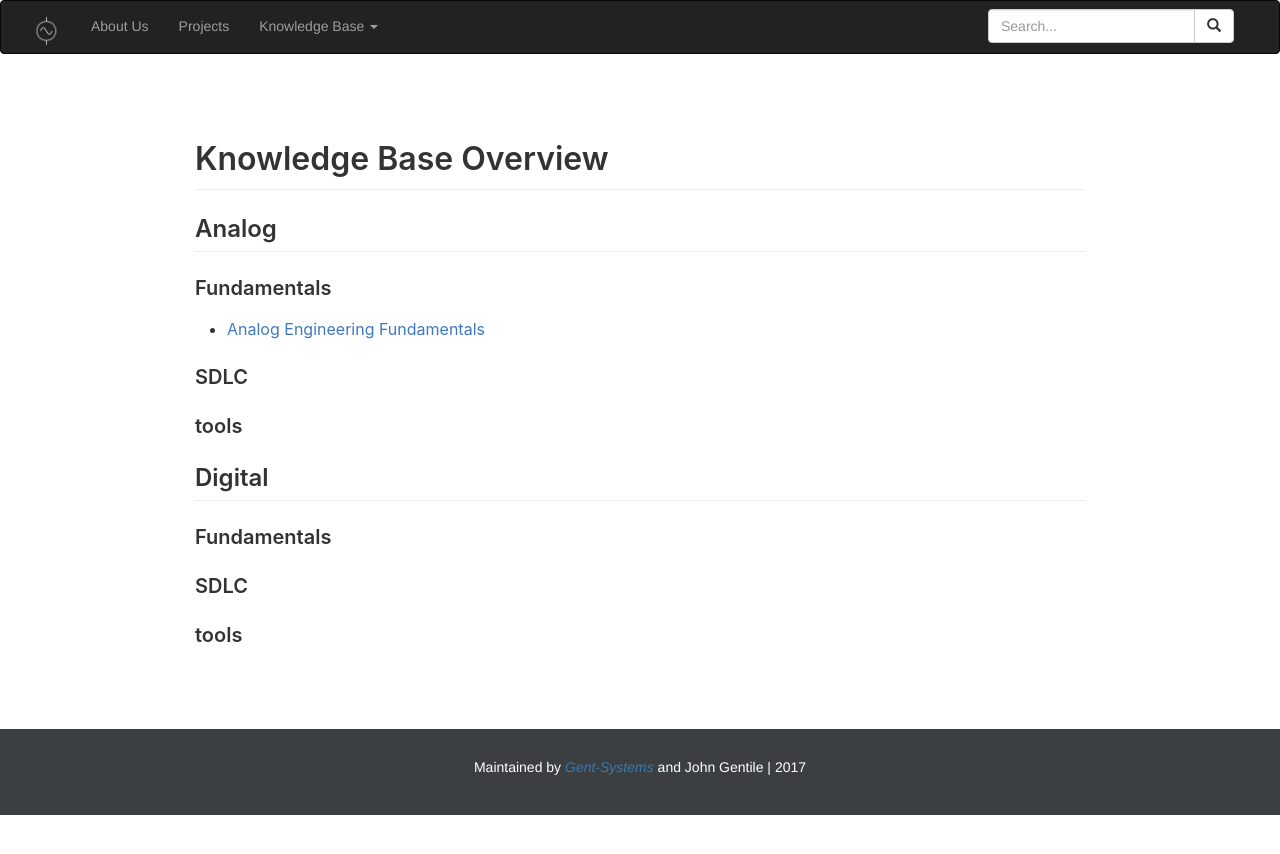
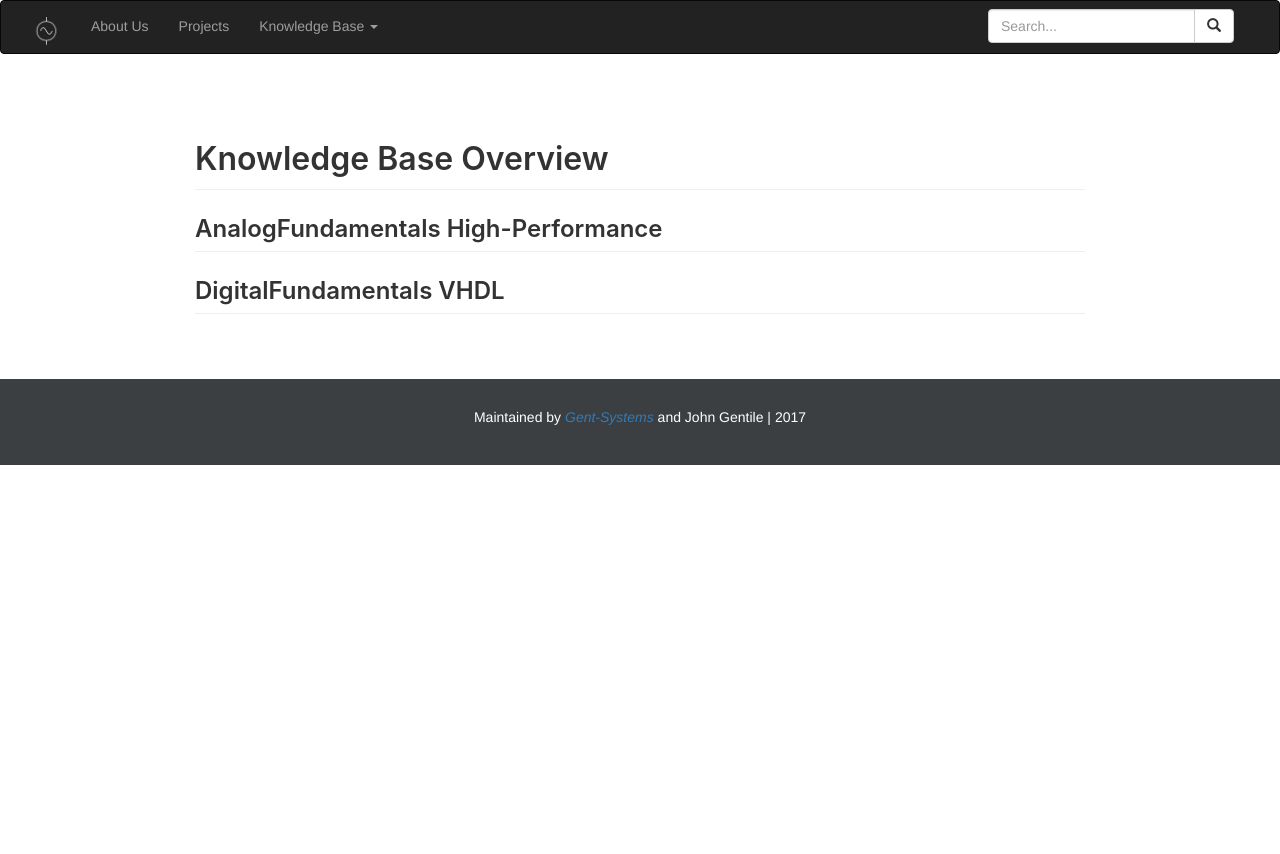
Before and after one commit to Gent-Systems/gent-systems-website, a Jekyll site: the page built from kb/overview.md, in a window 1280 px wide. Shown: the top 854 px of the page. Built offline with Jekyll 4.4.1, drawn with Linux system fonts in a browser that asks for light colours; nearby versions of some CDN libraries.

Commit message:
YAML stuff

```diff
--- a/_config.yml
+++ b/_config.yml
@@ -12,8 +12,13 @@
   - jekyll-seo-tag
 
 # KB Page Categorization
-top-categories: [Analog, Digital]
-sub-categories: [Fundamentals, SDLC, tools]
+kb-categories:
+  Analog:
+    Fundamentals
+    High-Performance
+  Digital:
+    Fundamentals
+    VHDL
 
 # SEO: from github.com/jekyll/jekyll-seo-tag
 title: Gent-Systems
--- a/kb/overview.md
+++ b/kb/overview.md
@@ -5,9 +5,9 @@
 
 # Knowledge Base Overview
 
-{% for cat_one in site.top-categories %}
+{% for cat_one in site.kb-categories %}
 ## {{ cat_one }}
-{% for cat_two in site.sub-categories %}
+{% for cat_two in site.kb-categories.cat_one %}
 ### {{ cat_two }}
 <ul>
     {% for page in site.pages %}
```
